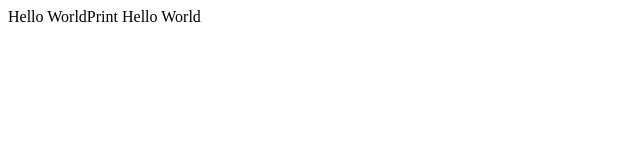
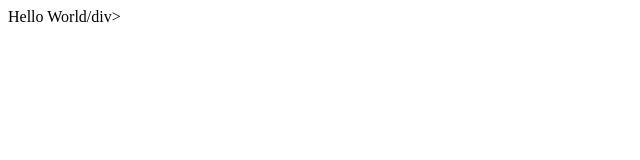
Before and after one commit to OrangeFruit-cmd/demo-repo, a plain HTML site: page index.html in a window 1280 px wide. Shown: the whole page, without its empty margins (0-640 px from the left). Drawn offline with Linux system fonts and the light colour scheme.

Commit message:
Another Commit
Another Description

```diff
--- a/index.html
+++ b/index.html
@@ -1 +1 @@
-<div>Hello WorldPrint Hello World</div>
+<div>Hello World/div>
```
